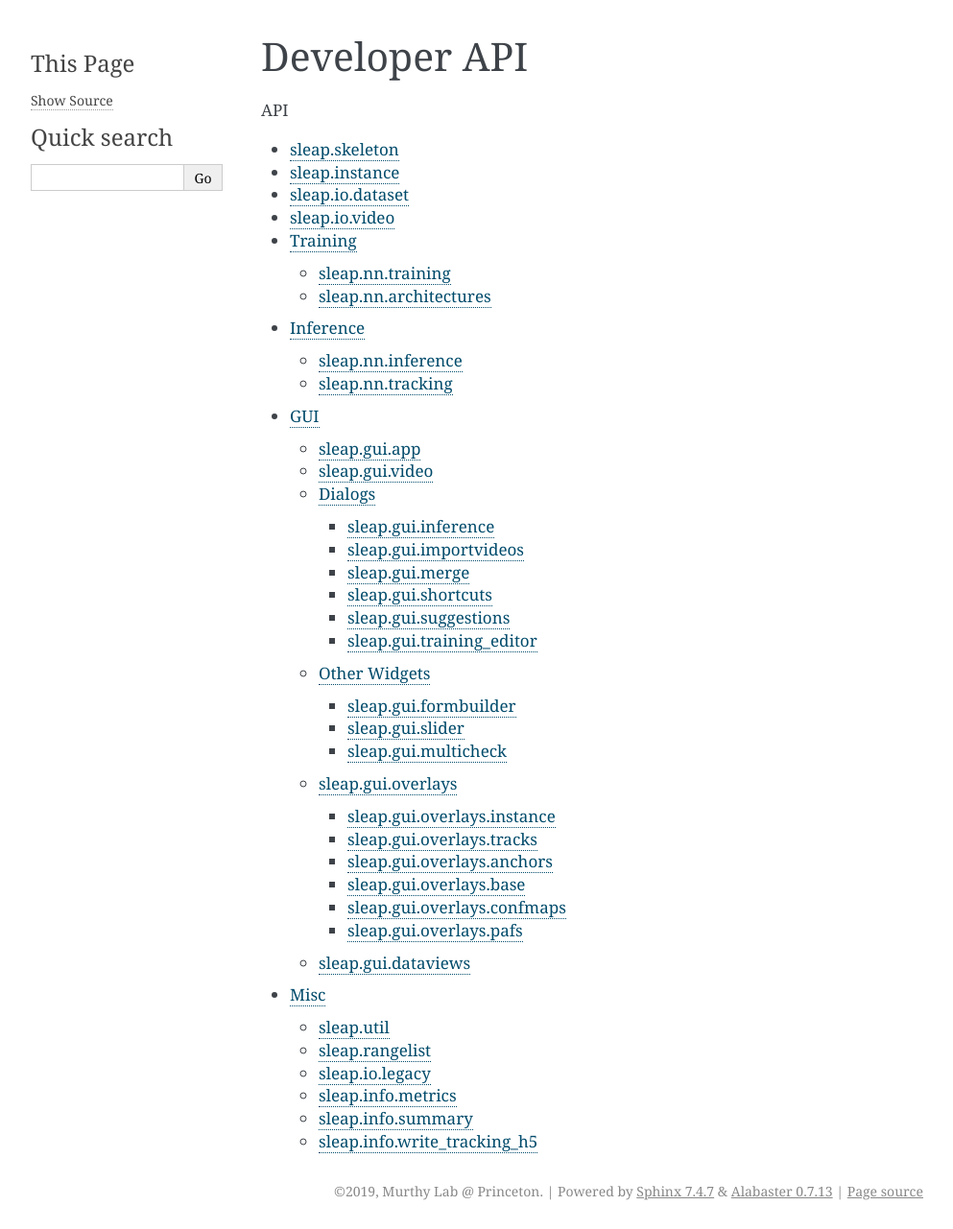
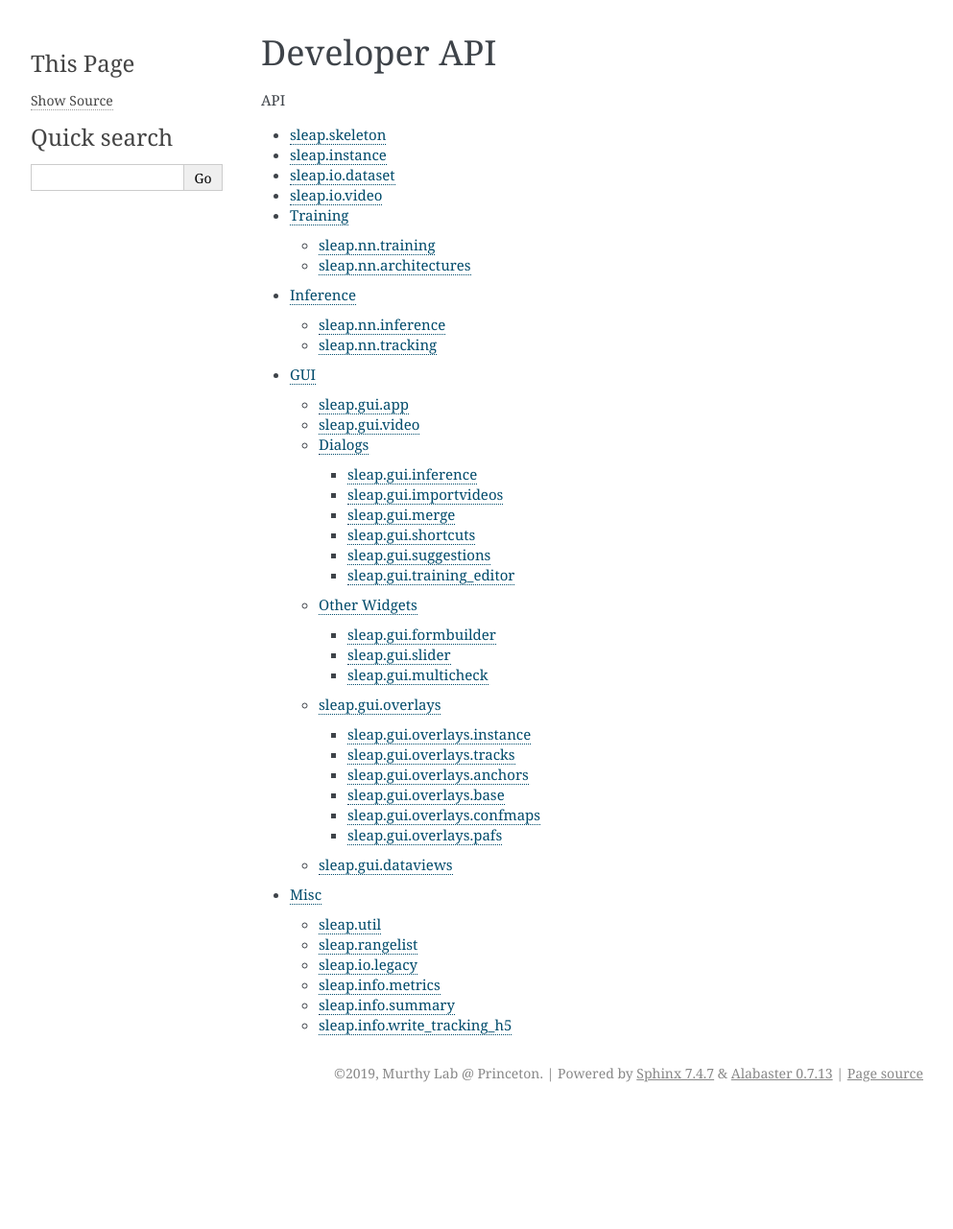
Before and after one commit to mingxiaowei/jelly-sleap, a Sphinx documentation site: the page built from docs/api.rst, in a window 1280 px wide. Shown: the whole page at 96% size, without its empty margins (148-1141 px from the left). Built offline with Sphinx 7.4.7, drawn with Linux system fonts in a browser that asks for light colours; after the commit the page ends 1158 px from its top, so only the background shows below that.

Commit message:
Use small font size for website.

```diff
--- a/docs/conf.py
+++ b/docs/conf.py
@@ -79,13 +79,15 @@ pygments_style = None
 # The theme to use for HTML and HTML Help pages.  See the documentation for
 # a list of builtin themes.
 #
-html_theme = "alabaster"
+html_theme = 'alabaster'
 
 # Theme options are theme-specific and customize the look and feel of a theme
 # further.  For a list of options available for each theme, see the
 # documentation.
 #
-# html_theme_options = {}
+html_theme_options = {
+    'font_size': '15px'
+}
 
 # Add any paths that contain custom static files (such as style sheets) here,
 # relative to this directory. They are copied after the builtin static files,
```
